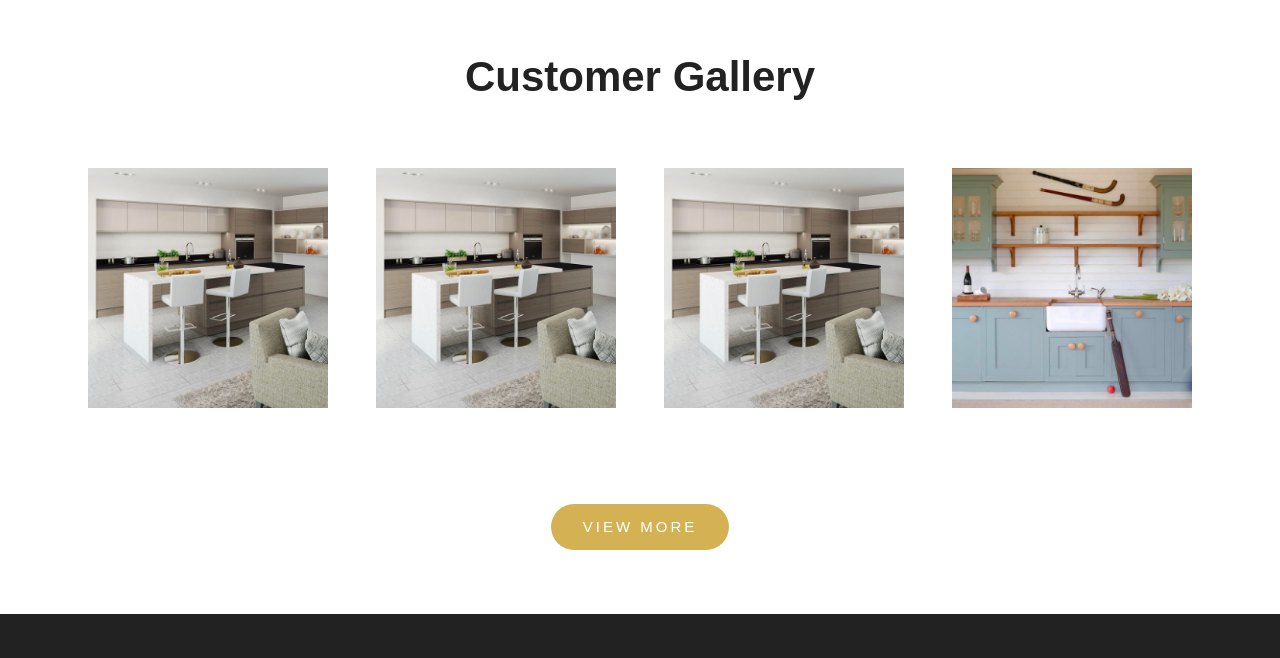
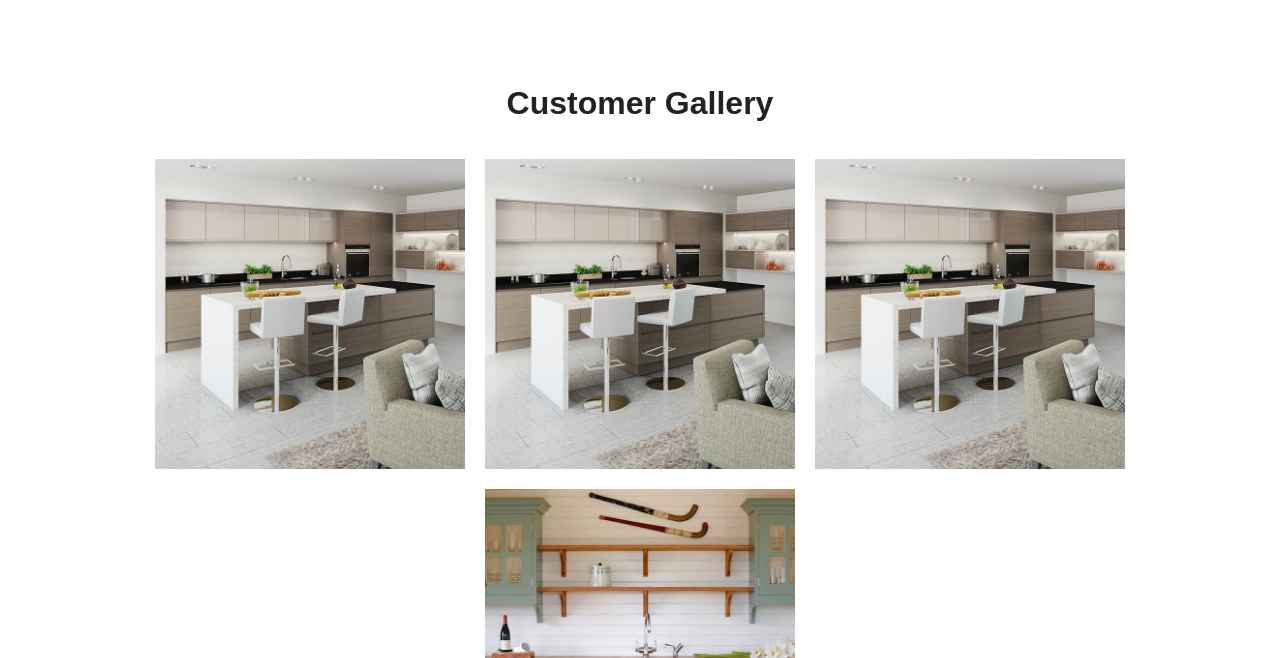
Before and after one commit to shamaz332/mtc, a Next.js app: page / in a window 1280 px wide. Shown: the part 2182-2840 px from the top of the page. Built offline with nearby package versions, Linux system fonts and the light colour scheme.

Commit message:
gallery section completed

```diff
--- a/src/components/GallerySection.tsx
+++ b/src/components/GallerySection.tsx
@@ -3,13 +3,13 @@ import Image from 'next/image';
 
 const GallerySection = () => {
   return (
-    <section className="w-full py-16 text-center bg-white px-4 md:px-8 lg:px-16">
-      <h2 className="text-[32px] sm:text-4xl lg:text-[42px] font-helvetica font-bold text-[#222222] leading-tight mb-12 tracking-normal">
+    <section className="w-full text-center bg-white px-4 md:px-8 2xl:px-[350px]">
+      <h2 className="text-[32px] sm:text-4xl lg:text-[32px] font-helvetica font-bold text-[#222222] leading-tight mt-10 md:mt-24 tracking-normal">
         Customer Gallery
       </h2>
-      <div className="flex flex-wrap justify-center gap-4 mb-20 max-w-7xl mx-auto">
+      <div className="flex flex-wrap justify-center gap-5 mb-10 mt-9">
         {/* Gallery Image 1 */}
-        <div className="w-full sm:w-[calc(50%-1rem)] lg:w-[calc(25%-1rem)] p-4">
+        <div className="w-full sm:w-[calc(50%-1rem)] lg:w-[310px]">
           <Image
             src="/assets/custom_gall_three.png" // Replace with actual image path
             alt="Kitchen Gallery 1"
@@ -20,7 +20,7 @@ const GallerySection = () => {
           />
         </div>
         {/* Gallery Image 2 */}
-        <div className="w-full sm:w-[calc(50%-1rem)] lg:w-[calc(25%-1rem)] p-4">
+        <div className="w-full sm:w-[calc(50%-1rem)] lg:w-[310px]">
           <Image
             src="/assets/custom_gall_three.png" // Replace with actual image path
             alt="Kitchen Gallery 2"
@@ -31,7 +31,7 @@ const GallerySection = () => {
           />
         </div>
         {/* Gallery Image 3 */}
-        <div className="w-full sm:w-[calc(50%-1rem)] lg:w-[calc(25%-1rem)] p-4">
+        <div className="w-full sm:w-[calc(50%-1rem)] lg:w-[310px]">
           <Image
             src="/assets/custom_gall_three.png" // Replace with actual image path
             alt="Kitchen Gallery 3"
@@ -42,7 +42,7 @@ const GallerySection = () => {
           />
         </div>
         {/* Gallery Image 4 */}
-        <div className="w-full sm:w-[calc(50%-1rem)] lg:w-[calc(25%-1rem)] p-4">
+        <div className="w-full sm:w-[calc(50%-1rem)] lg:w-[310px]">
           <Image
             src="/assets/custom_gall_four.png" // Replace with actual image path
             alt="Kitchen Gallery 4"
@@ -53,7 +53,7 @@ const GallerySection = () => {
           />
         </div>
       </div>
-      <button className="bg-[#D4B254] text-white font-roboto text-[15px] rounded-[30px] px-8 py-3 uppercase tracking-[3px] transition-all duration-300 hover:opacity-90">
+      <button className="bg-[#D4B254] text-white font-roboto text-[15px] rounded-[30px] px-8 py-3 uppercase tracking-[3px] transition-all duration-300 hover:opacity-90 mb-24">
         VIEW MORE
       </button>
     </section>
```
